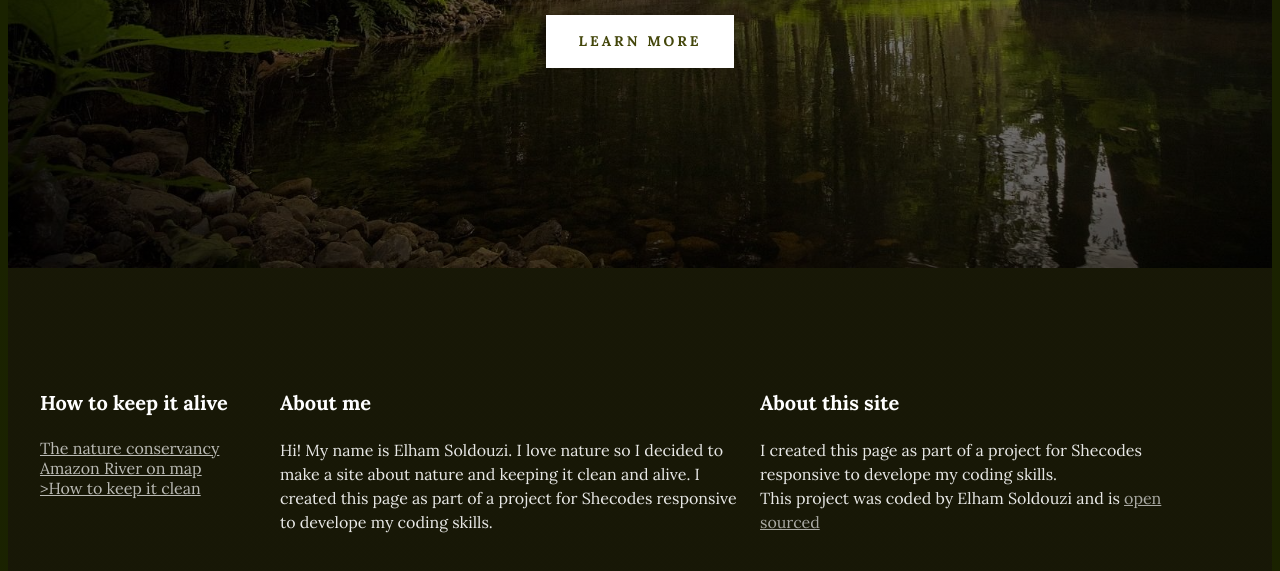
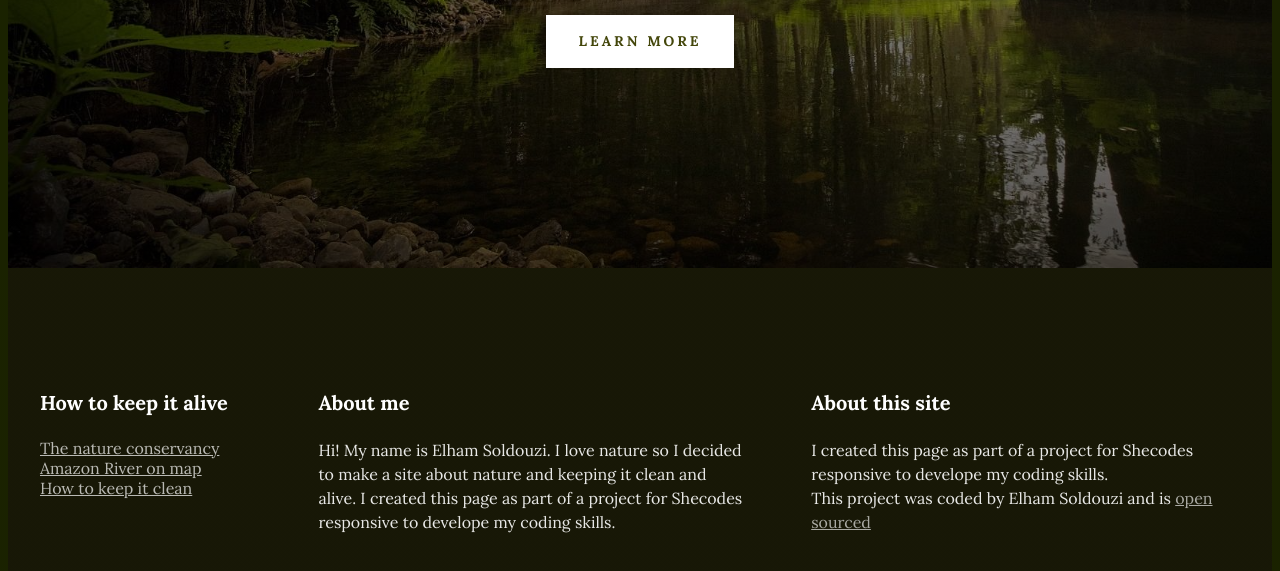
Before and after one commit to ElhamSoldouzi/travelproject-shecodes, a plain HTML site: page index.html in a window 1280 px wide. Shown: the part 477-1048 px from the top of the page. Drawn offline with Linux system fonts and the light colour scheme; a web font is replaced by a local one.

Commit message:
using grid gap

```diff
--- a/index.css
+++ b/index.css
@@ -10,6 +10,7 @@ body {
 .grid {
   display: grid;
   grid-template-columns: 1fr 2fr 2fr;
+  grid-gap: 64px;
 }
 section {
   max-width: 1200px;
@@ -82,7 +83,6 @@ footer p {
   font-size: 16px;
   line-height: 24px;
   opacity: 0.9;
-  margin-right: 20px;
 }
 
 footer ul {
--- a/index.html
+++ b/index.html
@@ -43,7 +43,7 @@
                   href="https://oceanservice.noaa.gov/ocean/earthday.html"
                   target="_blank"
                 >
-                  >How to keep it clean</a
+                  How to keep it clean</a
                 >
               </li>
             </ul>
```
